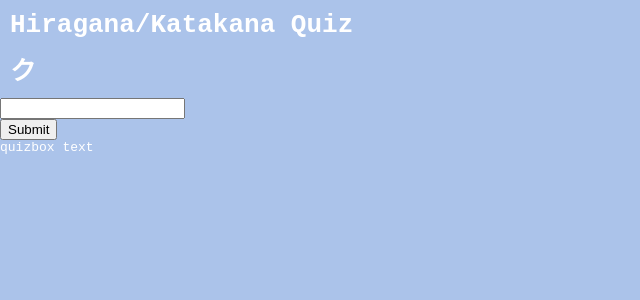
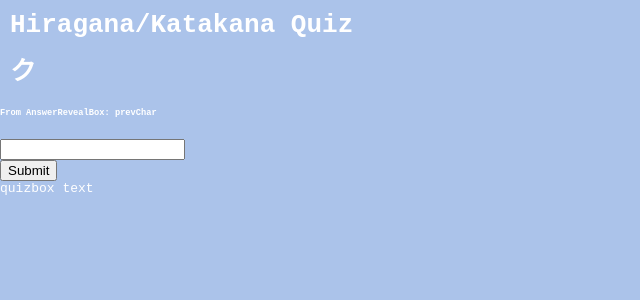
Before and after one commit to chen-jenn/hiragana-katakana, a React (Create React App) app: page / in a window 1280 px wide. Shown: the top 300 px of the page, without its empty margins (0-640 px from the left). Built offline with nearby package versions, Linux system fonts and the light colour scheme.

Commit message:
I have no idea what I'm doing

```diff
--- a/src/components/AnswerRevealBox.js
+++ b/src/components/AnswerRevealBox.js
@@ -1,10 +1,14 @@
 import React, { Component } from "react";
-import QuizBox from "./QuizBox"; // Needs to get the state from QuizBox
 
 class AnswerRevealBox extends Component {
+  constructor(props){
+    super(props);
+  }
+
   render(){
     return(
       <div className="AnswerRevealBox">
+        <h6>From AnswerRevealBox: {this.props.char}</h6>
       </div>
     )
   }
--- /dev/null
+++ b/src/components/ProgressBar.js
@@ -0,0 +1,12 @@
+import React, { Component } from "react";
+
+class ProgressBar extends Component {
+  render(){
+    return(
+      <div className="ProgressBar">
+      </div>
+    )
+  }
+}
+
+export { ProgressBar };
--- a/src/components/QuizBox.js
+++ b/src/components/QuizBox.js
@@ -1,5 +1,7 @@
 import React, { Component } from "react";
-import SubmitForm from "./SubmitForm";
+import { AnswerRevealBox } from "./AnswerRevealBox";
+import { ProgressBar } from "./ProgressBar";
+import { SubmitForm } from "./SubmitForm";
 import readings from "../data/readings.js";
 
 function randomChar(obj){
@@ -15,6 +17,8 @@ class QuizBox extends Component {
   constructor(props){
     super(props);
     this.state = {
+      currentChar: "currentChar", //to be used in QuizBox component
+      prevChar: "prevChar", // to be used in AnswerRevealBox component
       allData: readings
     }
   }
@@ -24,6 +28,7 @@ class QuizBox extends Component {
       <main className="QuizBox">
         <div>
           <h1>{randomChar(this.state.allData)}</h1>
+          <AnswerRevealBox char={this.state.prevChar}/>
           <SubmitForm />
         </div>
         quizbox text
--- a/src/components/SubmitForm.js
+++ b/src/components/SubmitForm.js
@@ -25,4 +25,4 @@ function SubmitForm(props){
   );
 }
 
-export default SubmitForm;
+export { SubmitForm };
```
